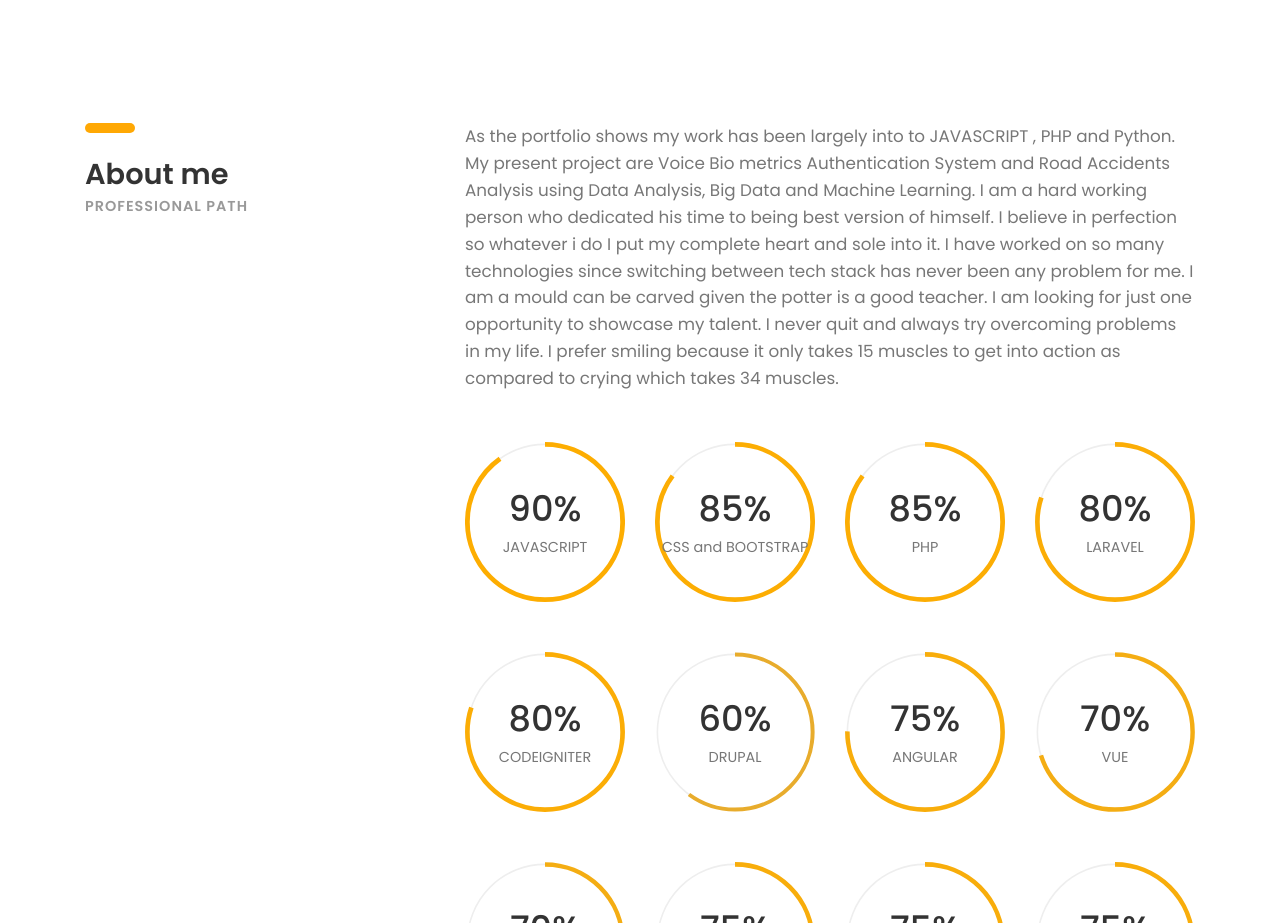
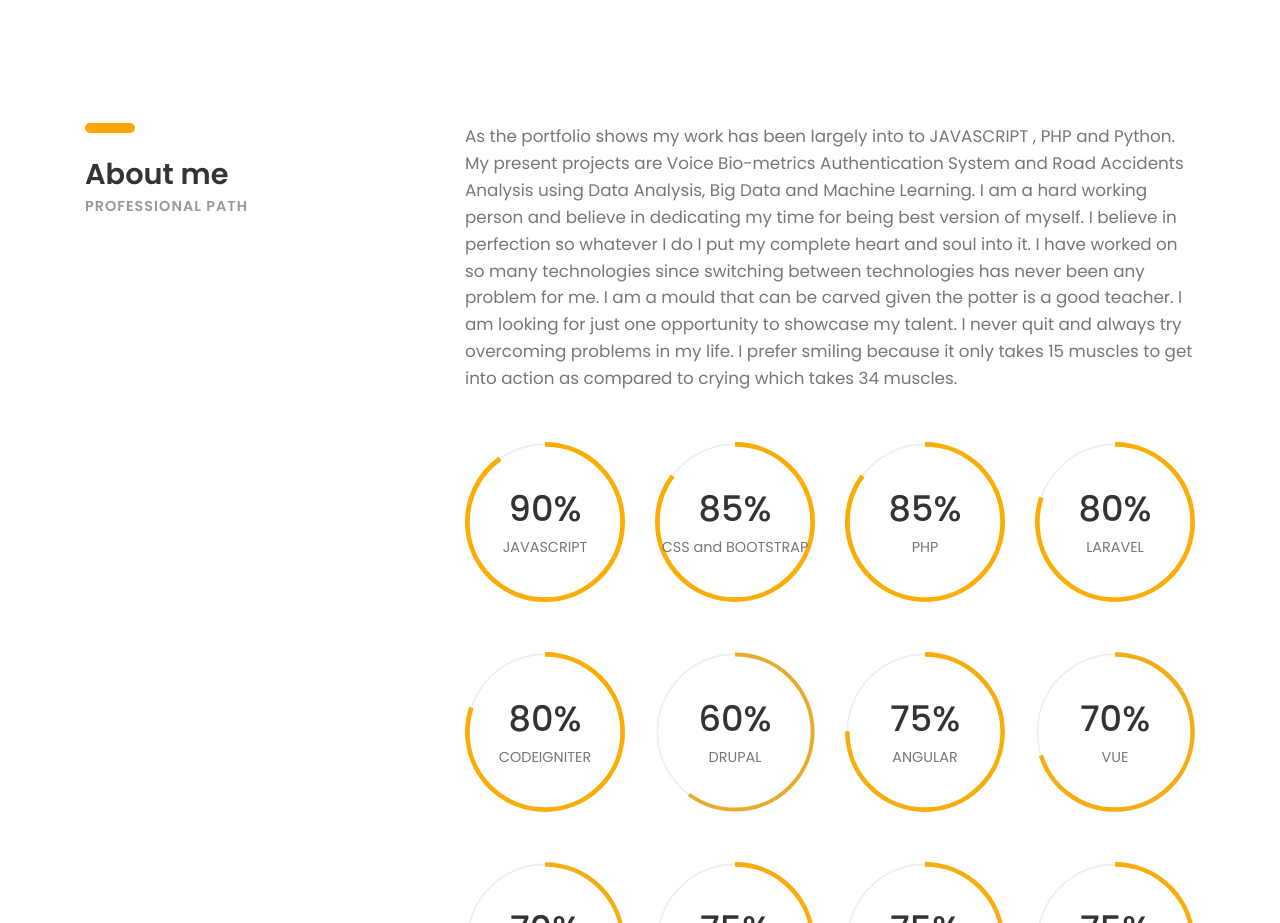
Before and after one commit to Saurabh0707/portfolio.github.io, a plain HTML site: page index.html in a window 1280 px wide. Shown: the part 5100-6023 px from the top of the page. Drawn offline with Linux system fonts and the light colour scheme; files whose address does not match are found by name.

Commit message:
typing error removed from about me

```diff
--- a/index.html
+++ b/index.html
@@ -322,9 +322,9 @@
 				</div><!-- col-sm-4 -->
 				<div class="col-sm-8">
 						<p class="margin-b-50">As the portfolio shows my work has been largely into to JAVASCRIPT , PHP and Python.
-							My present project are Voice Bio metrics Authentication System and Road Accidents Analysis using Data Analysis, Big Data and Machine Learning. I am a hard working person who dedicated his time to being best version of himself. I believe in perfection so whatever i do I put my complete heart and sole into it.
-							I have worked on so many technologies  since switching between tech stack has never been any problem for me.
-							I am a mould can be carved given the potter is a good teacher.
+							My present projects are Voice Bio-metrics Authentication System and Road Accidents Analysis using Data Analysis, Big Data and Machine Learning. I am a hard working person and believe in dedicating  my time for being best version of myself. I believe in perfection so whatever I do I put my complete heart and soul into it.
+							I have worked on so many technologies  since switching between technologies has never been any problem for me.
+							I am a mould that can be carved given the potter is a good teacher.
 							I am looking for just one opportunity to showcase my talent.
 							I never quit and always try overcoming problems in my life.
 							I prefer smiling because it only takes 15 muscles to get into action as compared to crying which takes 34 muscles.
```
